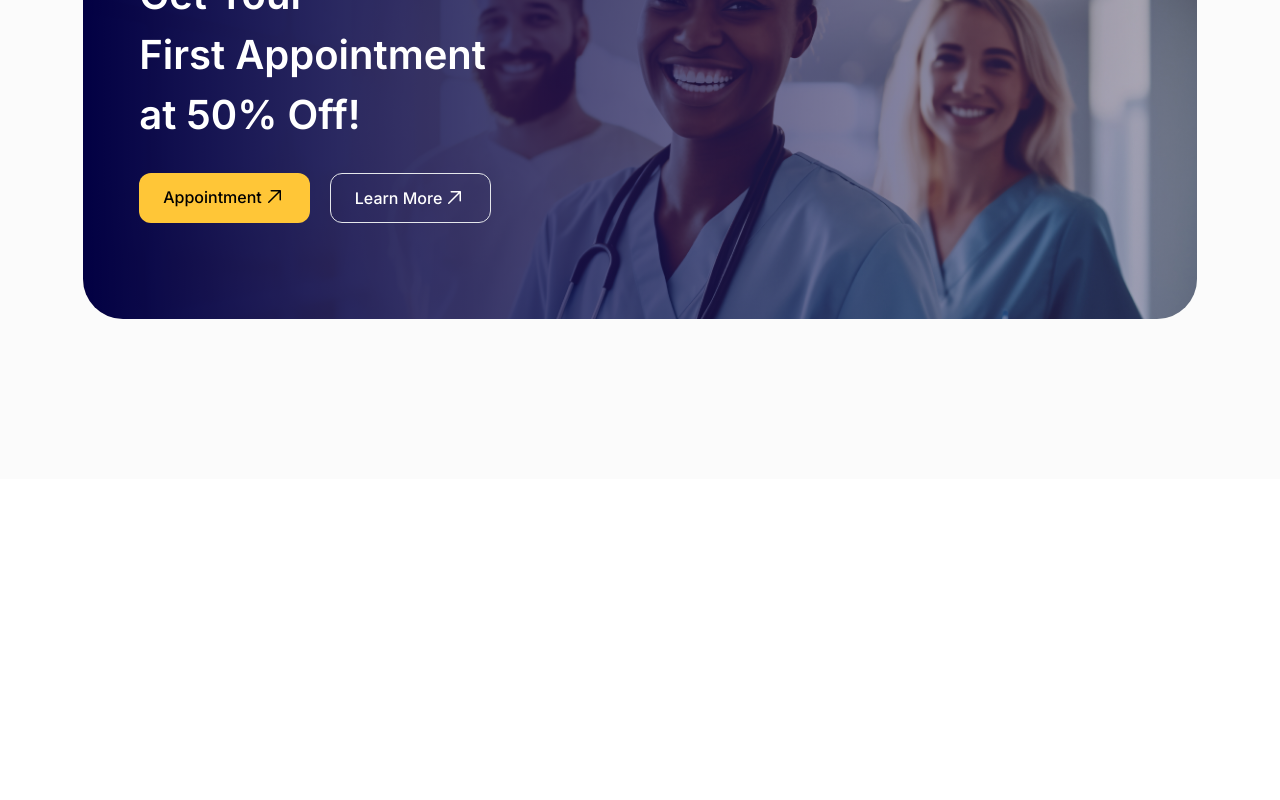
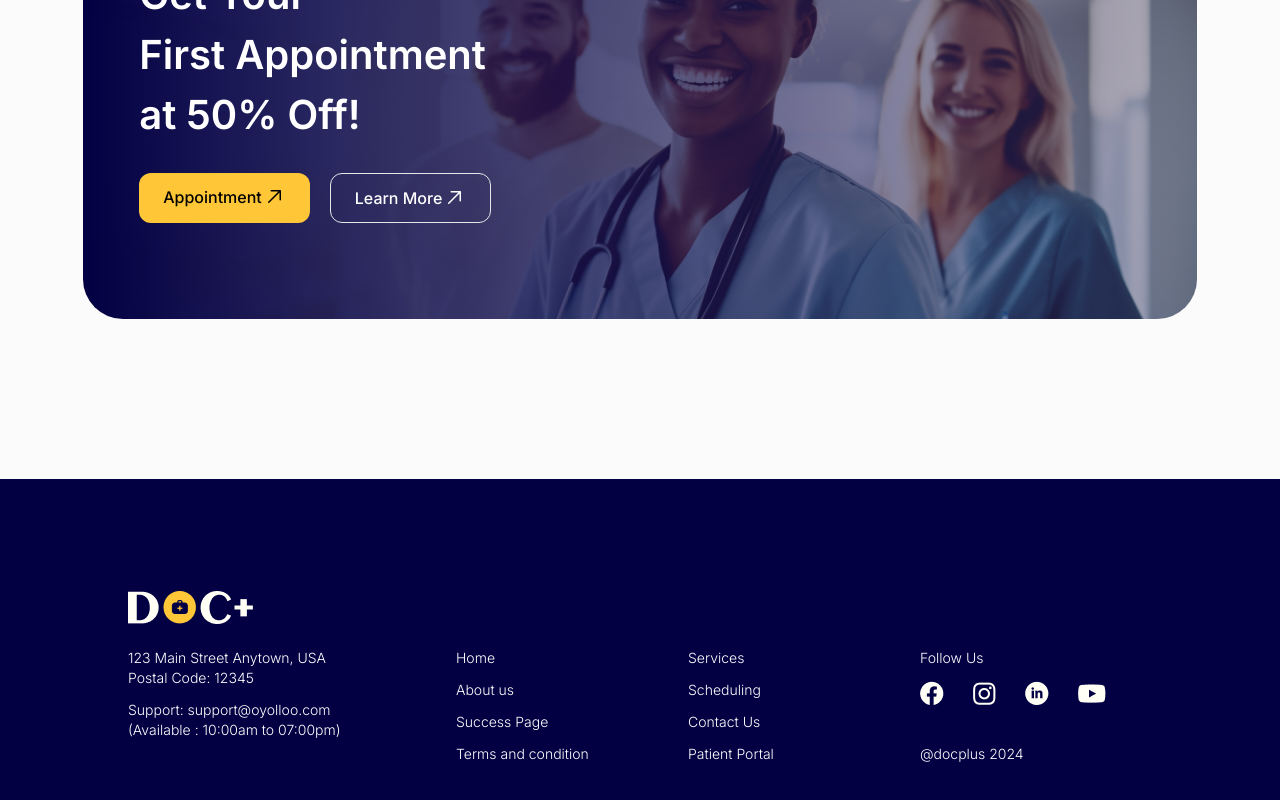
Before and after one commit to al-amin90/doc-plus-task, a React (Vite) app: page / in a window 1280 px wide. Shown: the part 4154-4954 px from the top of the page. Before the commit the page ends 4633 px from the top, so only its background shows below. Built offline with nearby package versions, Linux system fonts and the light colour scheme.

Commit message:
footer added

```diff
--- /dev/null
+++ b/src/Pages/Home/Components/Footer.jsx
@@ -0,0 +1,83 @@
+import icon from "../../../assets/icons.png";
+import logo from "../../../assets/logo light.png";
+
+const Footer = () => {
+  return (
+    <div className="bg-primaryColor text-white">
+      <footer className="max-w-7xl px-4 py-28 md:px-0 md:w-[80%] mx-auto">
+        <div>
+          <img className="mb-6" src={logo} alt="" />
+        </div>
+        <div className="container md:flex justify-between sm:gap-24 ">
+          <div className="space-y-3 w-4/12">
+            <p className=" text-sm font-light">
+              123 Main Street Anytown, USA <br /> Postal Code: 12345
+            </p>
+            <p className=" text-sm font-light">
+              Support: support@oyolloo.com (Available : 10:00am to 07:00pm)
+            </p>
+          </div>
+          <div className="grid grid-cols-2 w-full text-sm sm:grid-cols-3">
+            <div className="space-y-3">
+              <ul className="space-y-3  font-light">
+                <li className="text-sm hover:font-semibold">
+                  <a rel="noopener noreferrer" href="#">
+                    Home
+                  </a>
+                </li>
+                <li className="text-sm hover:font-semibold">
+                  <a rel="noopener noreferrer" href="#">
+                    About us
+                  </a>
+                </li>
+                <li className="text-sm hover:font-semibold">
+                  <a rel="noopener noreferrer" href="#">
+                    Success Page
+                  </a>
+                </li>
+                <li className="text-sm hover:font-semibold">
+                  <a rel="noopener noreferrer" href="#">
+                    Terms and condition
+                  </a>
+                </li>
+              </ul>
+            </div>
+            <div className="space-y-3">
+              <ul className="space-y-3  font-light">
+                <li className="text-sm hover:font-semibold">
+                  <a rel="noopener noreferrer" href="#">
+                    Services
+                  </a>
+                </li>
+                <li className="text-sm hover:font-semibold">
+                  <a rel="noopener noreferrer" href="#">
+                    Scheduling
+                  </a>
+                </li>
+                <li className="text-sm hover:font-semibold">
+                  <a rel="noopener noreferrer" href="#">
+                    Contact Us
+                  </a>
+                </li>
+                <li className="text-sm hover:font-semibold">
+                  <a rel="noopener noreferrer" href="#">
+                    Patient Portal
+                  </a>
+                </li>
+              </ul>
+            </div>
+            <div className="flex flex-col justify-between">
+              <div>
+                <p className=" text-sm mb-3 font-light">Follow Us</p>
+                <img src={icon} alt="" />
+              </div>
+              <p className=" text-sm font-light">@docplus 2024</p>
+            </div>
+          </div>
+        </div>
+      </footer>
+    </div>
+  );
+};
+
+export default Footer;
--- a/src/Pages/Home/Home.jsx
+++ b/src/Pages/Home/Home.jsx
@@ -7,6 +7,7 @@ import Service from "./Components/Service";
 import Appointment from "./Components/Appointment";
 import Faq from "./Components/Faq";
 import Testimonial from "./Components/Testimonial";
+import Footer from "./Components/Footer";
 
 const Home = () => {
   return (
@@ -19,6 +20,7 @@ const Home = () => {
       <Testimonial></Testimonial>
       <Faq></Faq>
       <Appointment></Appointment>
+      <Footer></Footer>
     </div>
   );
 };
```
Also changed, not shown: src/assets/icons.png (added).
